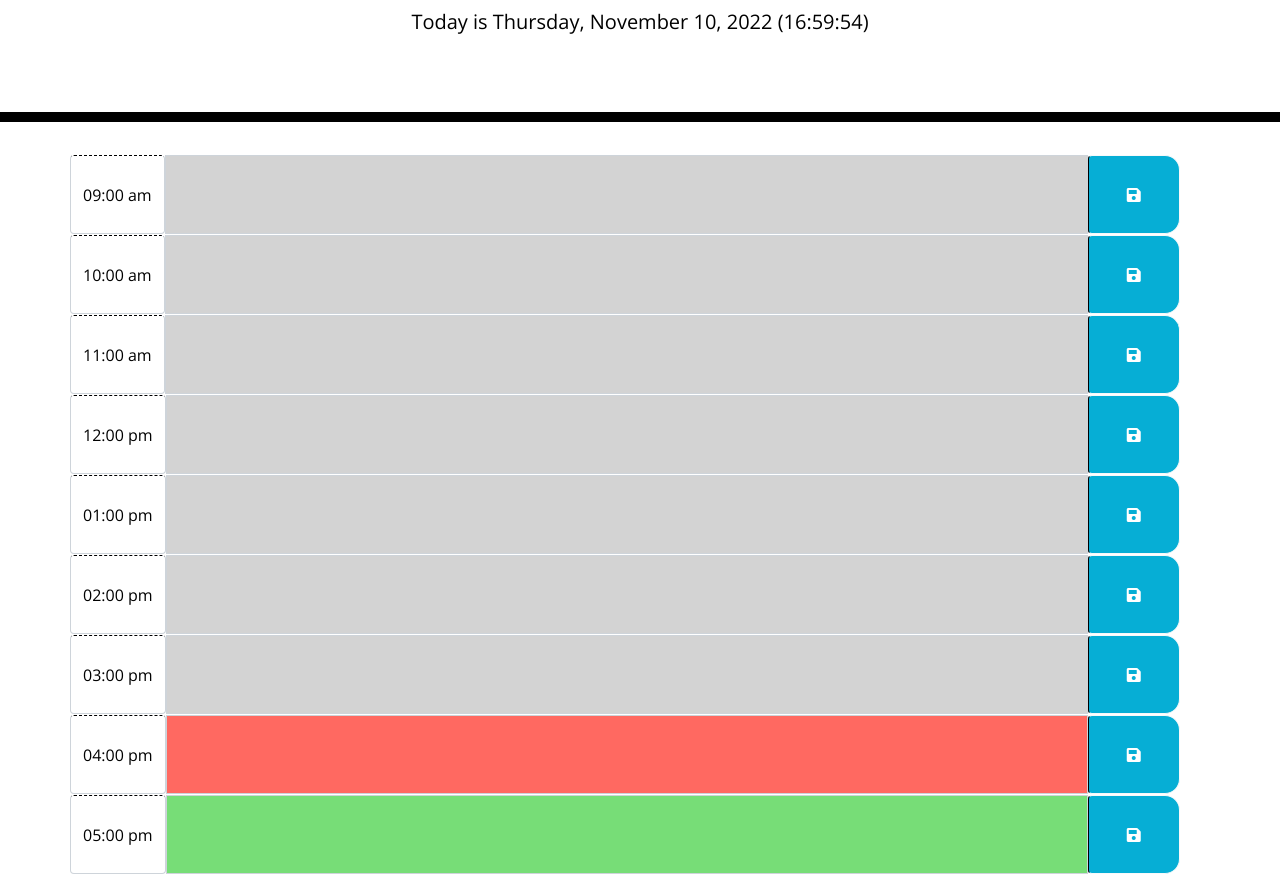
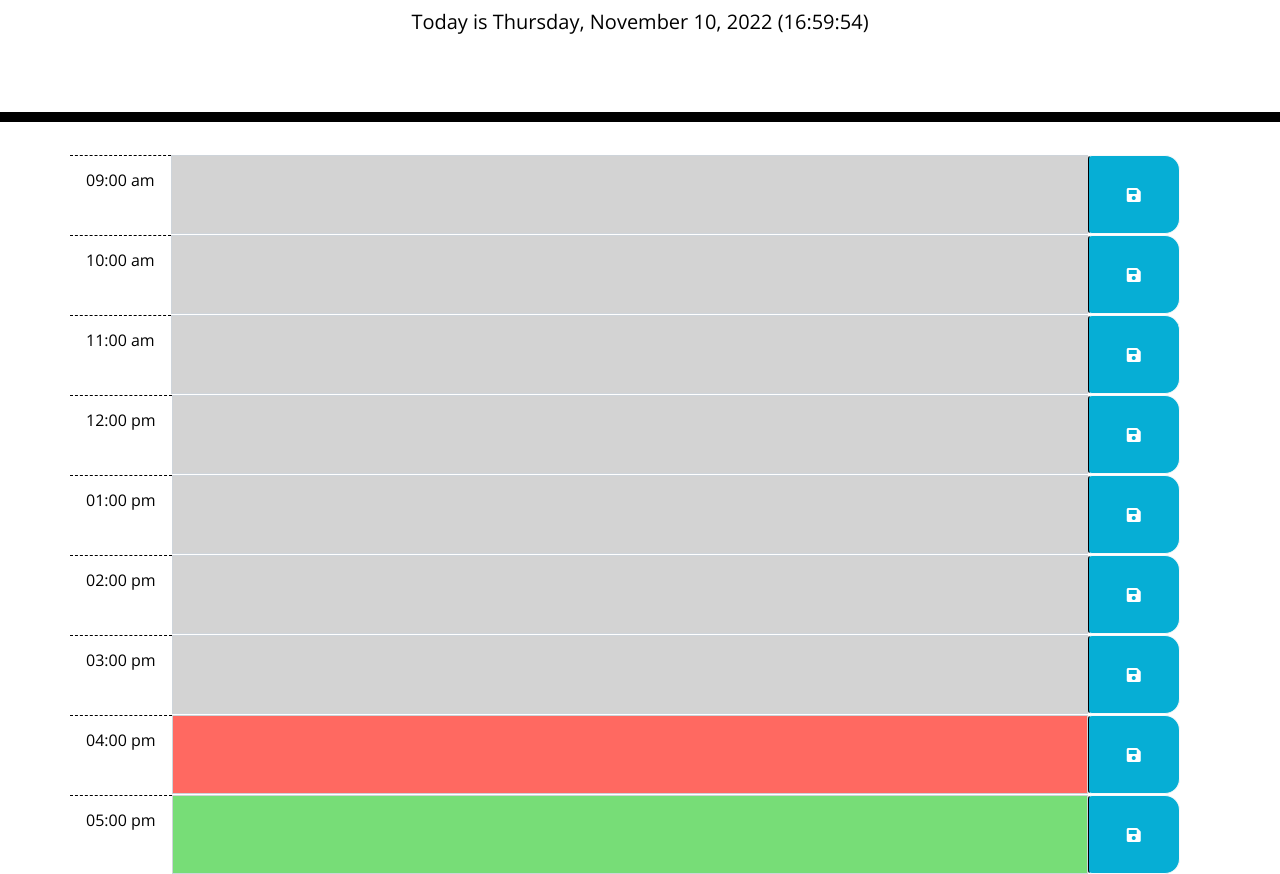
Before and after one commit to lesley-byte/byteSchedule, a plain HTML site: page index.html in a window 1280 px wide. Shown: the part 182-1056 px from the top of the page. Drawn offline with nearby package versions, Linux system fonts and the light colour scheme; a web font is replaced by a local one.

Commit message:
trying to style hour blocks better

```diff
--- a/index.html
+++ b/index.html
@@ -27,56 +27,56 @@
   <div class="container">
     <!-- Timeblocks for go here -->
     <div class="input-group input-group-lg row time-block">
-      <div type="text" placeholder="09:00 am" label="" class="input-group-text hour" id="inputGroup-sizing-lg1">09:00 am
+      <div type="text" placeholder="09:00 am" label="" class="p-3 hour" id="inputGroup-sizing-lg1">09:00 am
       </div>
       <textarea type="text" class="form-control" aria-label="Sizing example input" id="input1"
         aria-describedby="inputGroup-sizing-lg button-addon1"></textarea><button class="btn btn-outline-light bi bi-save saveBtn col-1 col-md-1"
         type="button" id="button-addon1"><i class="fas fa-save" aria-hidden="true"></i></button>
     </div>
     <div class="input-group input-group-lg row time-block">
-      <div type="text" placeholder="10:00 am" label="" class="input-group-text hour" id="inputGroup-sizing-lg2">10:00 am</div>
+      <div type="text" placeholder="10:00 am" label="" class="p-3 hour" id="inputGroup-sizing-lg2">10:00 am</div>
       <textarea type="text" class="form-control" aria-label="Sizing example input" id="input2"
         aria-describedby="inputGroup-sizing-lg button-addon1"></textarea><button class="btn btn-outline-light bi bi-save saveBtn col-1 col-md-1"
         type="button" id="button-addon2"><i class="fas fa-save" aria-hidden="true"></i></button>
     </div>
     <div class="input-group input-group-lg row time-block">
-      <div type="text" placeholder="09:00 am" label="" class="input-group-text hour" id="inputGroup-sizing-lg3">11:00 am</div>
+      <div type="text" placeholder="09:00 am" label="" class="p-3 hour" id="inputGroup-sizing-lg3">11:00 am</div>
       <textarea type="text" class="form-control" aria-label="Sizing example input" id="input3"
         aria-describedby="inputGroup-sizing-lg button-addon1"></textarea><button class="btn btn-outline-light bi bi-save saveBtn col-1 col-md-1"
         type="button" id="button-addon3"><i class="fas fa-save" aria-hidden="true"></i></button>
     </div>
     <div class="input-group input-group-lg row time-block">
-      <div class="input-group-text hour" id="inputGroup-sizing-lg4">12:00 pm</div>
+      <div class="p-3 hour" id="inputGroup-sizing-lg4">12:00 pm</div>
       <textarea type="text" class="form-control" aria-label="Sizing example input" id="input4"
         aria-describedby="inputGroup-sizing-lg button-addon1"></textarea><button class="btn btn-outline-light bi bi-save saveBtn col-1 col-md-1"
         type="button" id="button-addon4"><i class="fas fa-save" aria-hidden="true"></i></button>
     </div>
     <div class="input-group input-group-lg row time-block">
-      <div class="input-group-text hour" id="inputGroup-sizing-lg5">01:00 pm</div>
+      <div class="p-3 hour" id="inputGroup-sizing-lg5">01:00 pm</div>
       <textarea type="text" class="form-control" aria-label="Sizing example input" id="input5"
         aria-describedby="inputGroup-sizing-lg button-addon1"></textarea><button class="btn btn-outline-light bi bi-save saveBtn col-1 col-md-1"
         type="button" id="button-addon5"><i class="fas fa-save" aria-hidden="true"></i></button>
     </div>
     <div class="input-group input-group-lg row time-block">
-      <div class="input-group-text hour" id="inputGroup-sizing-lg6">02:00 pm</div>
+      <div class="p-3 hour" id="inputGroup-sizing-lg6">02:00 pm</div>
       <textarea type="text" class="form-control" aria-label="Sizing example input" id="input6"
         aria-describedby="inputGroup-sizing-lg button-addon1"></textarea><button class="btn btn-outline-light bi bi-save saveBtn col-1 col-md-1"
         type="button" id="button-addon6"><i class="fas fa-save" aria-hidden="true"></i></button>
     </div>
     <div class="input-group input-group-lg row time-block">
-      <div class="input-group-text hour" id="inputGroup-sizing-lg7">03:00 pm</div>
+      <div class="p-3 hour" id="inputGroup-sizing-lg7">03:00 pm</div>
       <textarea type="text" class="form-control" aria-label="Sizing example input" id="input7"
         aria-describedby="inputGroup-sizing-lg button-addon1"></textarea><button class="btn btn-outline-light bi bi-save saveBtn col-1 col-md-1"
         type="button" id="button-addon7"><i class="fas fa-save" aria-hidden="true"></i></button>
     </div>
     <div class="input-group input-group-lg row time-block">
-      <div class="input-group-text hour" id="inputGroup-sizing-lg8">04:00 pm</div>
+      <div class="p-3 hour" id="inputGroup-sizing-lg8">04:00 pm</div>
       <textarea type="text" class="form-control" aria-label="Sizing example input" id="input8"
         aria-describedby="inputGroup-sizing-lg button-addon1"></textarea><button class="btn btn-outline-light bi bi-save saveBtn col-1 col-md-1"
         type="button" id="button-addon8"><i class="fas fa-save" aria-hidden="true"></i></button>
     </div>
     <div class="input-group input-group-lg row time-block">
-      <div class="input-group-text hour" id="inputGroup-sizing-lg9">05:00 pm</div>
+      <div class="p-3 hour" id="inputGroup-sizing-lg9">05:00 pm</div>
       <textarea type="text" class="form-control" aria-label="Sizing example input" id="input9"
         aria-describedby="inputGroup-sizing-lg button-addon1"></textarea><button class="btn btn-outline-light bi bi-save saveBtn col-1 col-md-1"
         type="button" id="button-addon9"><i class="fas fa-save" aria-hidden="true"></i></button>
```
